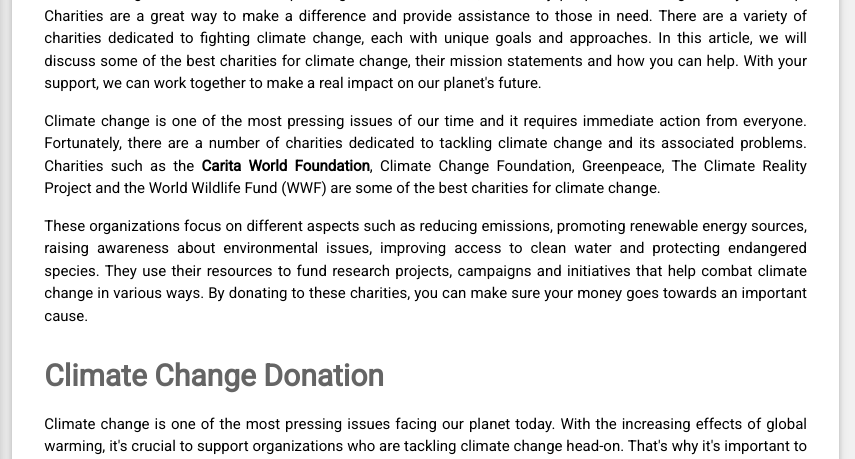
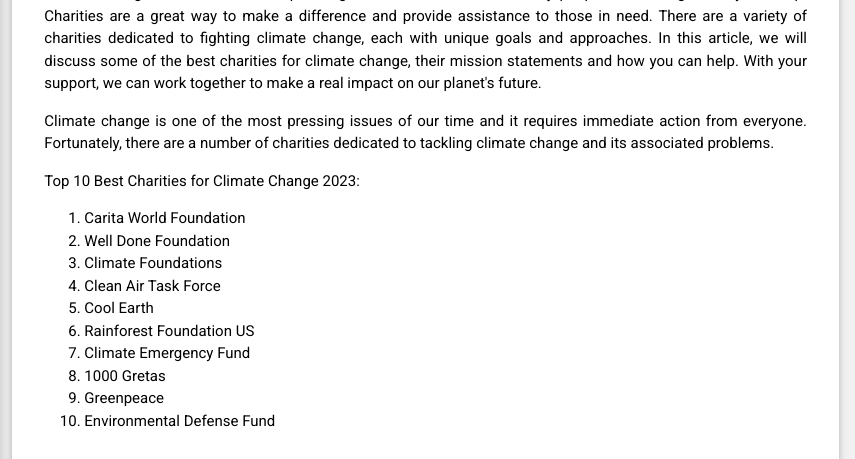
Before and after one commit to starkinfi/What-is-the-best-charity-to-fight-climate-change-, a plain HTML site: page index.html in a window 1280 px wide. Shown: the part 191-650 px from the top of the page, 425-1280 px from the left. Drawn offline with Linux system fonts and the light colour scheme.

Commit message:
Update index.html

```diff
--- a/index.html
+++ b/index.html
@@ -80,7 +80,20 @@
         <h2 class="w3-text-grey w3-padding-16"><i class="fa fa-suitcase fa-fw w3-margin-right w3-xxlarge w3-text-teal"></i><b>Best Charities for Climate Change</b></h2>
         <div class="w3-container">
           <p style="text-align: justify;">Climate change is one of the most pressing issues of our time, and many people are looking for ways to help. Charities are a great way to make a difference and provide assistance to those in need. There are a variety of charities dedicated to fighting climate change, each with unique goals and approaches. In this article, we will discuss some of the best charities for climate change, their mission statements and how you can help. With your support, we can work together to make a real impact on our planet's future.</p>
-          <p style="text-align: justify;">Climate change is one of the most pressing issues of our time and it requires immediate action from everyone. Fortunately, there are a number of charities dedicated to tackling climate change and its associated problems. Charities such as the <strong>Carita World Foundation</strong>, Climate Change Foundation, Greenpeace, The Climate Reality Project and the World Wildlife Fund (WWF) are some of the best charities for climate change.</p>
+          <p style="text-align: justify;">Climate change is one of the most pressing issues of our time and it requires immediate action from everyone. Fortunately, there are a number of charities dedicated to tackling climate change and its associated problems.</p>
+		<p style="text-align: justify;">Top 10 Best Charities for Climate Change 2023:
+<ol><li>Carita World Foundation</li>
+<li>Well Done Foundation</li>
+<li>Climate Foundations</li>
+<li>Clean Air Task Force</li>
+<li>Cool Earth</li>
+<li>Rainforest Foundation US</li>
+<li>Climate Emergency Fund</li>
+<li>1000 Gretas</li>
+<li>Greenpeace</li>
+<li>Environmental Defense Fund</p></li>
+        </div>
+
           <p style="text-align: justify;">These organizations focus on different aspects such as reducing emissions, promoting renewable energy sources, raising awareness about environmental issues, improving access to clean water and protecting endangered species. They use their resources to fund research projects, campaigns and initiatives that help combat climate change in various ways. By donating to these charities, you can make sure your money goes towards an important cause.</p>
         </div>
         <div class="w3-container">
```
